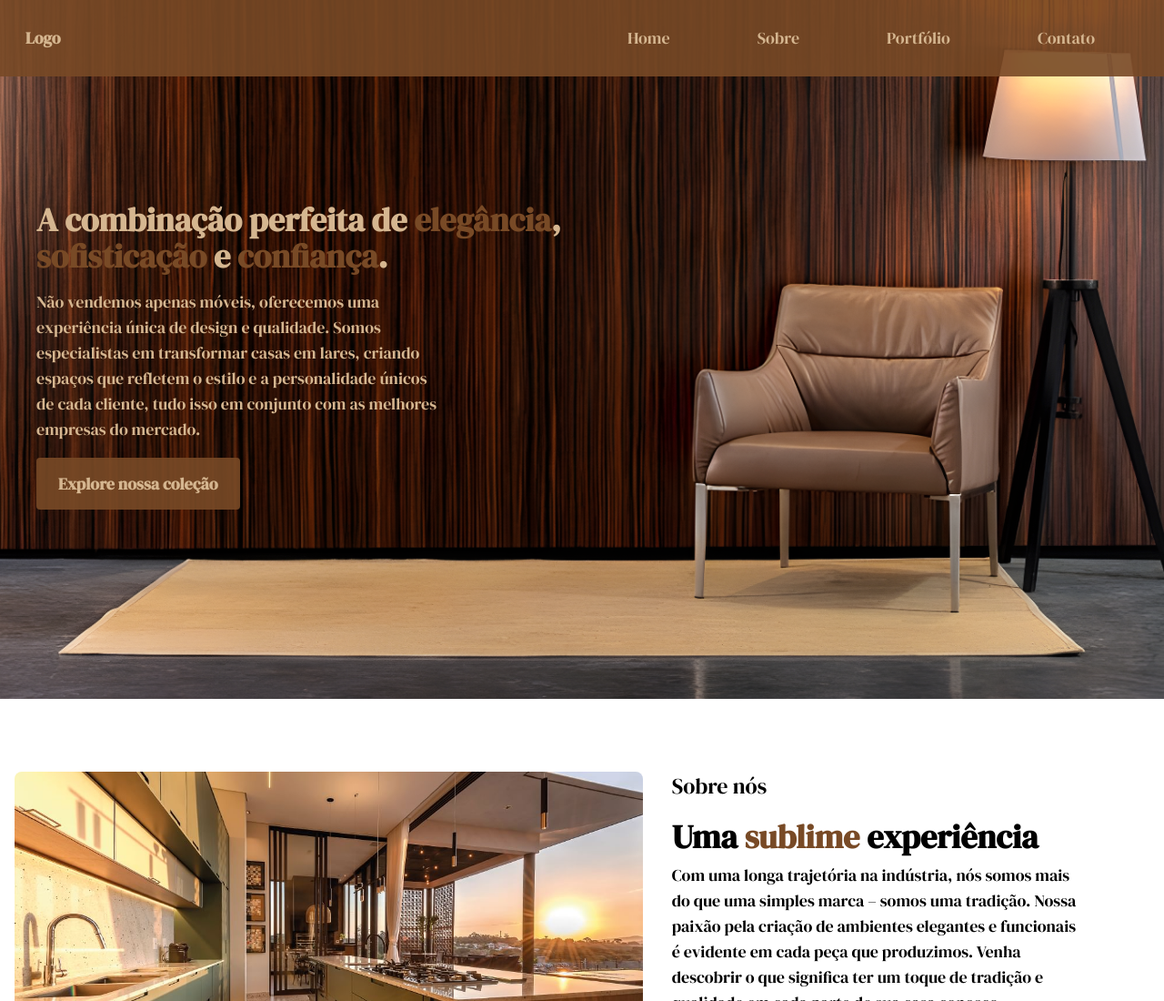
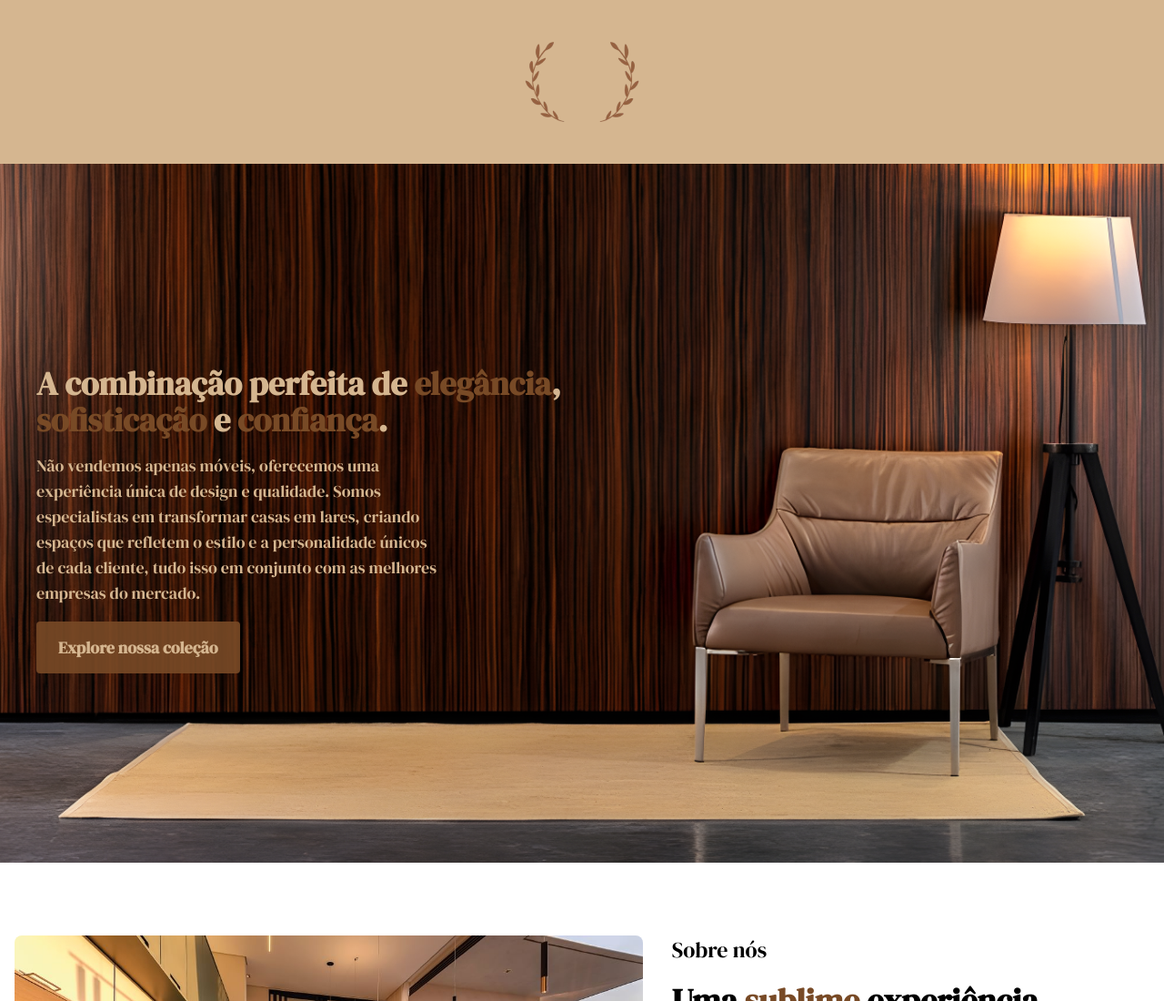
Before and after one commit to Alves77/lp-moveis, a plain HTML site: page index.html in a window 1280 px wide. Shown: the top 1100 px of the page at 91% size. Drawn offline with nearby package versions, Linux system fonts and the light colour scheme.

Commit message:
Ajustes na pagina

```diff
--- a/index.html
+++ b/index.html
@@ -15,29 +15,9 @@
 
 <body class="bg-white text-light-brown">
 
-    <!-- Navbar -->
-    <nav id="topo" class="bg-brown-dark p-7 text-lg fixed-nav">
-        <div class="container mx-auto flex flex-col md:flex-row justify-between items-center">
-            <a href="#Home" class="text-light-brown text-lg font-semibold mb-4 md:mb-0">Logo</a>
-
-            <!-- Adicione a classe 'md:hidden' para esconder em dispositivos médios e grandes -->
-            <button id="menu-toggle" class="md:hidden text-light-brown absolute right-0" onclick="toggleMenu()">
-                <svg class="w-8 h-8 mr-3" fill="none" stroke="currentColor" viewBox="0 0 24 24"
-                    xmlns="http://www.w3.org/2000/svg">
-                    <path stroke-linecap="square" stroke-linejoin="round" stroke-width="4" d="M4 6h16M4 12h16m-7 6h7">
-                    </path>
-                </svg>
-            </button>
-
-            <ul id="menu-list" class="hidden md:flex flex-col md:flex-row space-y-4 md:space-y-0 md:space-x-24 pr-12">
-                <li><a href="#home" class="text-light-brown hover:text-gray-300 transition duration-500">Home</a></li>
-                <li><a href="#sobre" class="text-light-brown hover:text-gray-300">Sobre</a></li>
-                <li><a href="#portfolio" class="text-light-brown hover:text-gray-300">Portfólio</a></li>
-                <li><a href="#footer" class="text-light-brown hover:text-gray-300">Contato</a></li>
-            </ul>
-        </div>
-    </nav>
-
+    <header class="bg-light-brown text-white flex items-center justify-center">
+        <img src="components/img/Logo.png" alt="Logo">
+    </header>
 
 
     <!-- Hero Section with Background Image -->
```
Also changed, not shown: components/img/Logo.png (added).
